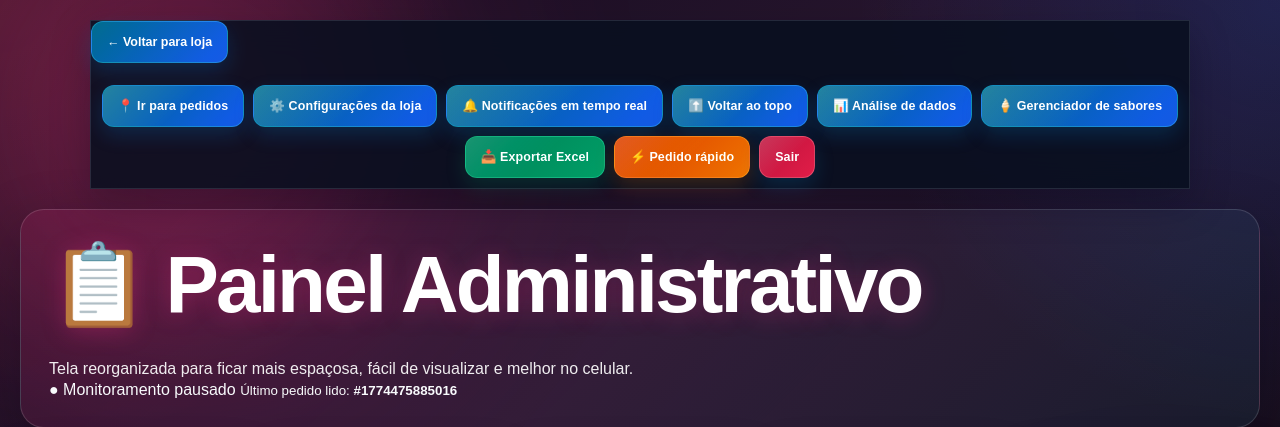
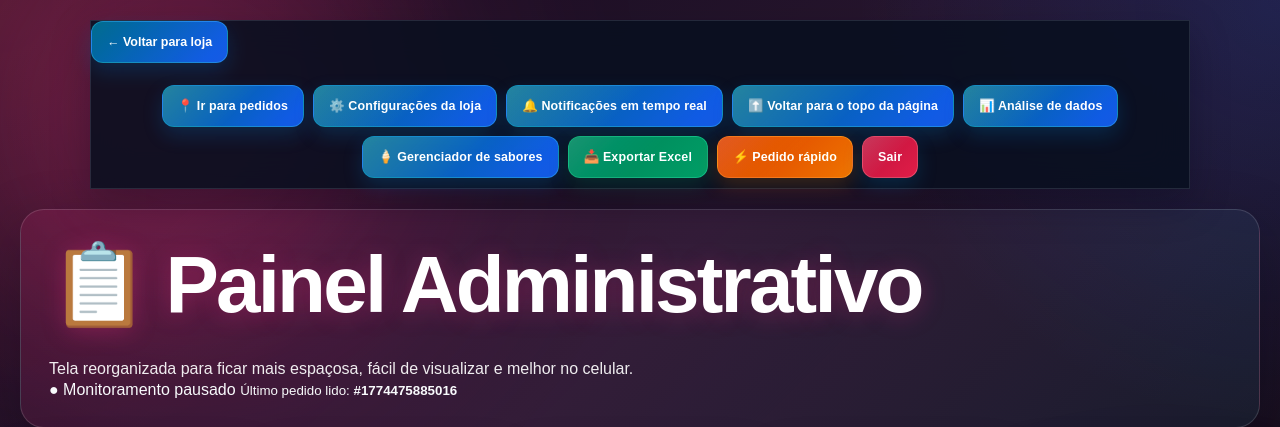
Before and after one commit to italoh27/dindins-da-karina, a Flask app: page /admin in a window 1280 px wide. Shown: the top 427 px of the page. Run offline with Flask 3, Linux system fonts and the light colour scheme; the visitor is signed in with stand-in values (Sample User, id 1); parts of the project's set-up code (start-up, migrations or seed data) failed here and were passed over; some libraries are stand-ins or nearby versions.

Commit message:
Padroniza acao de voltar ao topo no admin

```diff
--- a/templates/admin.html
+++ b/templates/admin.html
@@ -16,7 +16,7 @@
             <button type="button" class="btn-admin-topo" data-scroll-target="#centralPedidosSecao">📍 Ir para pedidos</button>
             <button type="button" class="btn-admin-topo" data-scroll-target="#configuracaoLojaSecao">⚙️ Configurações da loja</button>
             <button type="button" class="btn-admin-topo" data-scroll-target="#notificacoesTempoRealSecao">🔔 Notificações em tempo real</button>
-            <button type="button" class="btn-admin-topo" data-scroll-target="body">⬆️ Voltar ao topo</button>
+            <button type="button" class="btn-admin-topo" data-scroll-target="body">⬆️ Voltar para o topo da página</button>
             <a href="/admin/analise" class="btn-admin-topo js-admin-ajax-link">📊 Análise de dados</a>
             <a href="/admin/sabores" class="btn-admin-topo js-admin-ajax-link">🍦 Gerenciador de sabores</a>
             <a href="/admin/exportar_excel" class="btn-exportar-excel js-admin-ajax-link">📥 Exportar Excel</a>
@@ -27,10 +27,10 @@
             <label for="adminNavSelect" class="sr-only">Navegação rápida do painel</label>
             <select id="adminNavSelect" data-admin-mobile-nav>
                 <option value="" selected>Ações do admin</option>
-                                <option value="scroll:#centralPedidosSecao">Ir para pedidos</option>
+                <option value="scroll:body">⬆️ Voltar para o topo da página</option>
+                <option value="scroll:#centralPedidosSecao">Ir para pedidos</option>
                 <option value="scroll:#configuracaoLojaSecao">Configurações da loja</option>
                 <option value="scroll:#notificacoesTempoRealSecao">Notificações em tempo real</option>
-                <option value="scroll:body">Voltar ao topo</option>
                 <option value="/admin/analise">Análise de dados</option>
                 <option value="/admin/sabores">Gerenciador de sabores</option>
                 <option value="/admin/exportar_excel">Exportar Excel</option>
```
